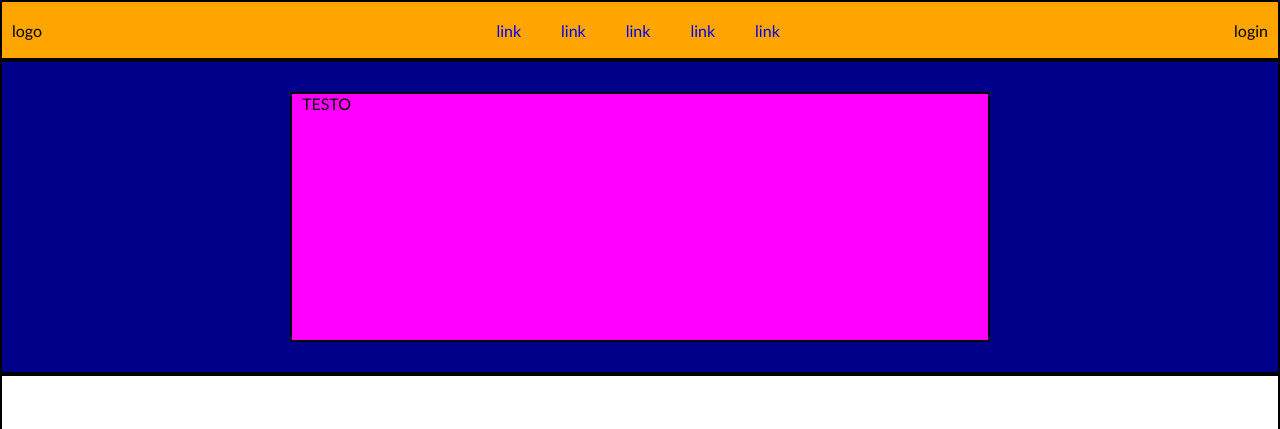
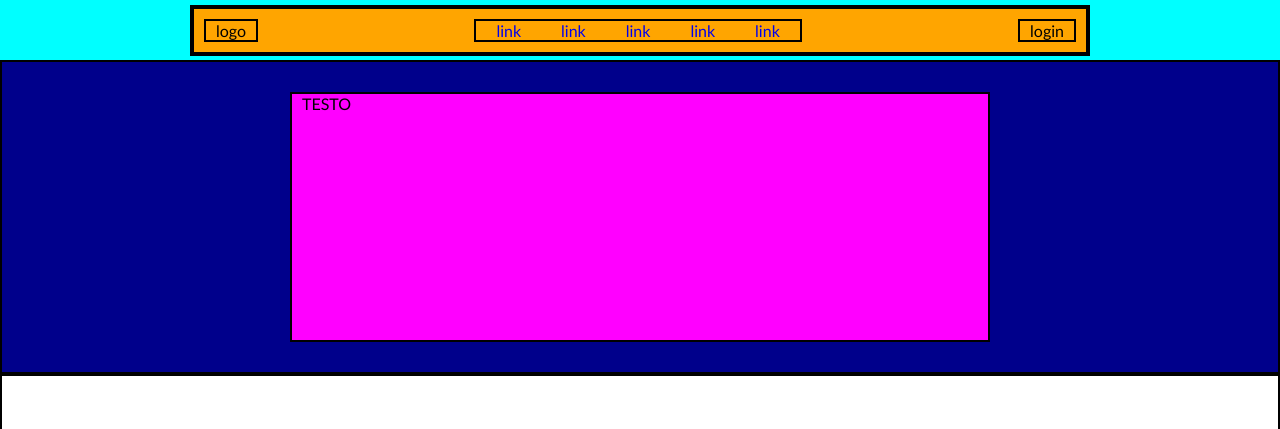
Before and after one commit to Stefanospedicato/htmlcss-struttura-discord, a plain HTML site: page index.html in a window 1280 px wide. Shown: the top 429 px of the page. Drawn offline with Linux system fonts and the light colour scheme.

Commit message:
[fix]header-menu

```diff
--- a/css/style.css
+++ b/css/style.css
@@ -10,6 +10,9 @@ body{
 }
 
   header{
+    display: flex;
+    justify-content: center;
+    align-items: center;
     background-color: aqua;
     height: 60px;
   }
@@ -23,16 +26,20 @@ body{
     list-style: none;
   }
 
+.navbar{
+  min-width: 900px;
+}
 
 .container{
   width: 100%;
   margin: 0 auto;
+}
 
 /* ********** HEADER ********* */
 
 
 
-}
+
 
 .row{
   display: flex;
@@ -49,9 +56,9 @@ header .container{
 
 header .navbar .row{
   background-color:orange;
-  height: 100%;
   align-items: center;
   justify-content: space-between;
+  padding: 10px;
 }
 
 nav ul li a{
--- a/index.html
+++ b/index.html
@@ -13,11 +13,11 @@
 <body>
 
   <header>
-    <div class="container navbar debug">
-      <div class="row">
-        <div class="col">logo</div>
+    <div class="navbar debug">
+      <div class="row debug">
+        <div class="col debug">logo</div>
         <div class="col ">
-          <nav>
+          <nav class="debug">
             <ul>
               <li><a href="#">link</a></li>
               <li><a href="#">link</a></li>
@@ -27,7 +27,7 @@
             </ul>
           </nav>
         </div>
-        <div class="col">login</div>
+        <div class="col debug">login</div>
       </div>
     </div>
 
@@ -100,15 +100,6 @@
     </div>
 
 
-
-
-
-
-
-
-
-
-
   </main>
 
   <footer>
```
